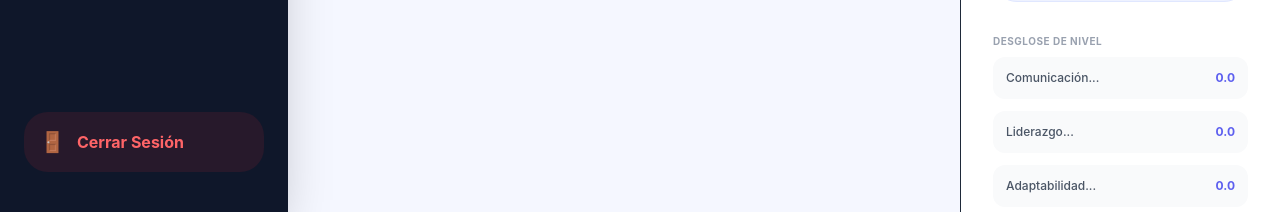
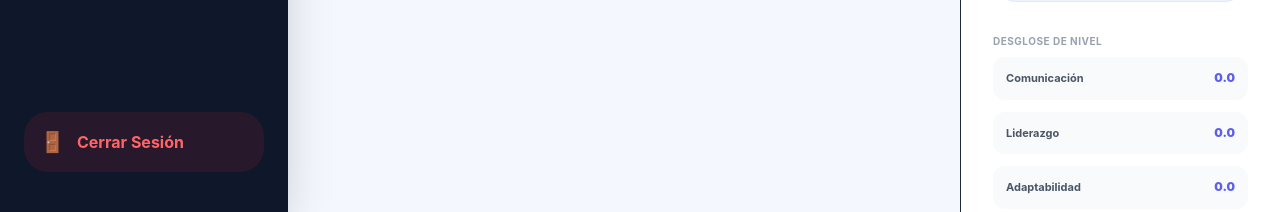
Before and after one commit to yohanchc01-cell/proyecto-identidad-profesional, a React app in the folder frontend/: page /courses in a window 1280 px wide. Shown: the part 588-800 px from the top of the page. Built offline with nearby package versions, Linux system fonts and the light colour scheme; the HTML template or start-up script is replaced by a standard one.

Commit message:
fix: Nombres claros en desglose de nivel

```diff
--- a/frontend/src/components/CompetencySidebar.jsx
+++ b/frontend/src/components/CompetencySidebar.jsx
@@ -87,11 +87,17 @@ export default function CompetencySidebar() {
       <div className="space-y-3">
         <h4 className="text-[10px] font-bold text-gray-400 uppercase tracking-wider mb-2">Desglose de Nivel</h4>
         {radarData.map((s) => {
-          const skillInfo = skillsList.find(sl => sl.id === s.subject);
+          const shortNames = {
+            comunicacion: "Comunicación",
+            liderazgo: "Liderazgo",
+            adaptabilidad: "Adaptabilidad",
+            gestionDeportiva: "Gestión Dep.",
+            trabajoEquipo: "Trabajo Equipo"
+          };
           return (
             <div key={s.subject} className="flex justify-between items-center p-3 bg-gray-50 rounded-xl border border-transparent hover:border-indigo-100 transition-all">
-              <span className="text-xs font-medium text-gray-600">{skillInfo?.name.split(' ')[0]}...</span>
-              <span className="text-xs font-bold text-primary">{(s.value).toFixed(1)}</span>
+              <span className="text-[11px] font-bold text-gray-600">{shortNames[s.subject]}</span>
+              <span className="text-xs font-black text-primary">{(s.value).toFixed(1)}</span>
             </div>
           );
         })}
```
